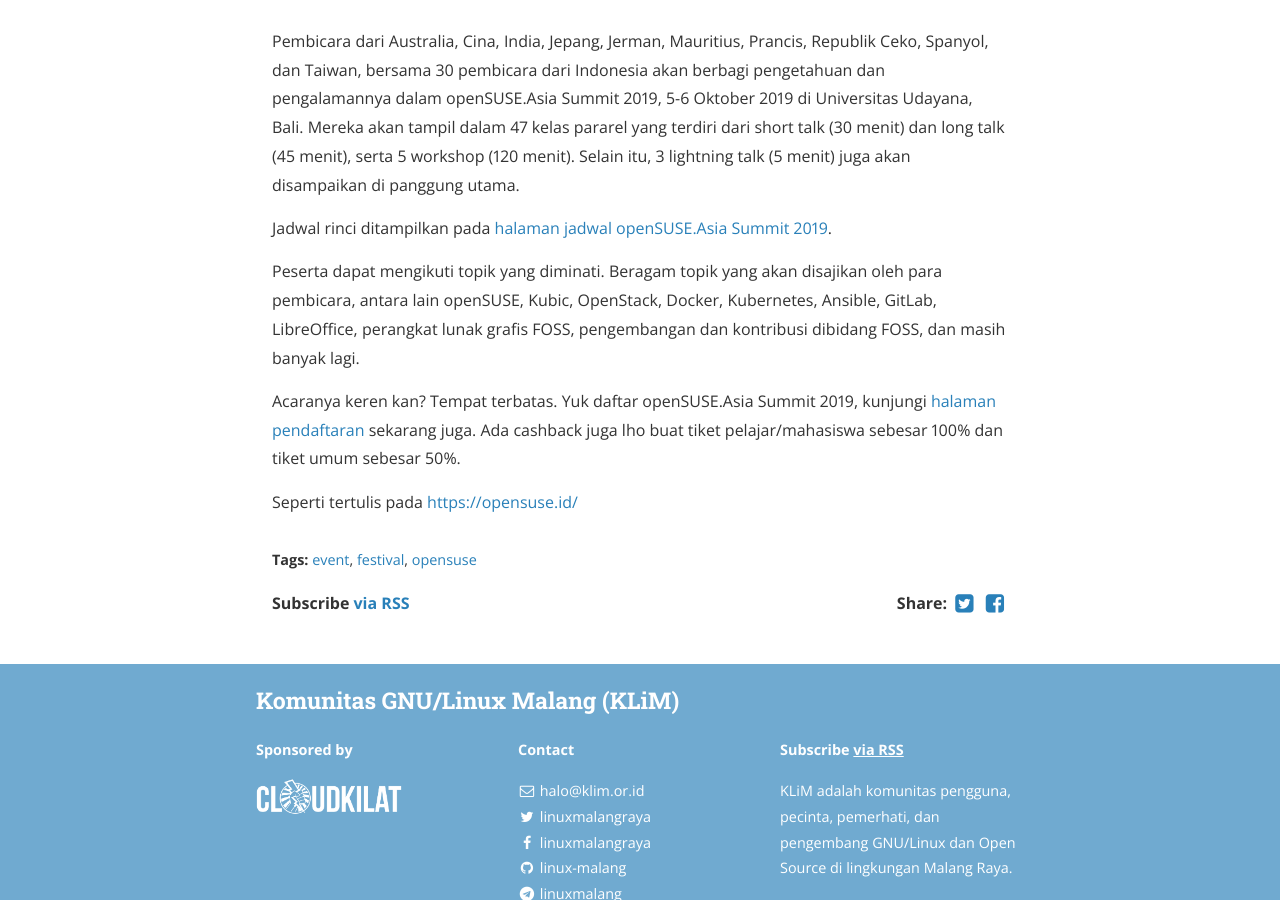
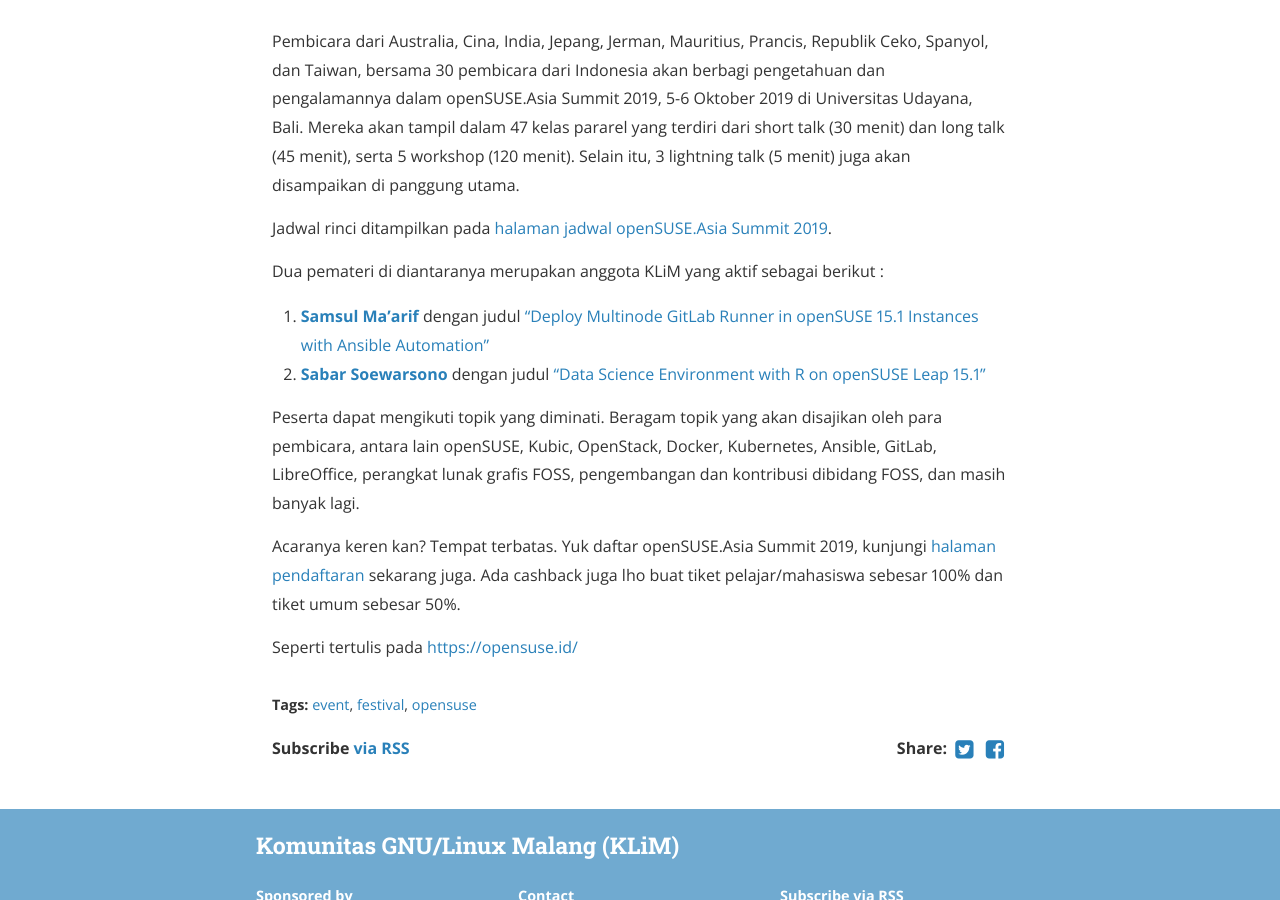
Before and after one commit to linux-malang/linux-malang.github.io, a Jekyll site: the page built from _posts/2019-09-01-pendaftaran-opensuse-asia-summit.md, in a window 1280 px wide and 900 px high, scrolled down 671 px. Built offline with Jekyll 4.4.1, drawn with Linux system fonts in a browser that asks for light colours; nearby versions of some CDN libraries.

Commit message:
post revision
Signed-off-by: Samsul Maarif <hay@samsul.web.id>

```diff
--- a/_posts/2019-09-01-pendaftaran-opensuse-asia-summit.md
+++ b/_posts/2019-09-01-pendaftaran-opensuse-asia-summit.md
@@ -11,6 +11,11 @@
 
 Jadwal rinci ditampilkan pada [halaman jadwal openSUSE.Asia Summit 2019](https://events.opensuse.org/conferences/summitasia19/schedule).
 
+Dua pemateri di diantaranya merupakan anggota KLiM yang aktif sebagai berikut :
+
+1. [**Samsul Ma'arif**](https://www.facebook.com/samsul.web.id) dengan judul ["Deploy Multinode GitLab Runner in openSUSE 15.1 Instances with Ansible Automation"](https://events.opensuse.org/conferences/summitasia19/program/proposals/2588)
+2. [**Sabar Soewarsono**](https://www.facebook.com/sabar.suwarsono) dengan judul ["Data Science Environment with R on openSUSE Leap 15.1"](https://events.opensuse.org/conferences/summitasia19/program/proposals/2591)
+
 Peserta dapat mengikuti topik yang diminati. Beragam topik yang akan disajikan oleh para pembicara, antara lain openSUSE, Kubic, OpenStack, Docker, Kubernetes, Ansible, GitLab, LibreOffice, perangkat lunak grafis FOSS, pengembangan dan kontribusi dibidang FOSS, dan masih banyak lagi.
 
 Acaranya keren kan? Tempat terbatas. Yuk daftar openSUSE.Asia Summit 2019, kunjungi [halaman pendaftaran](https://daftar-osas.opensuse.id/) sekarang juga. Ada cashback juga lho buat tiket pelajar/mahasiswa sebesar 100% dan tiket umum sebesar 50%.
```
Also changed, not shown: other parts of _posts/2019-09-01-pendaftaran-opensuse-asia-summit.md (+1 -1 lines).
